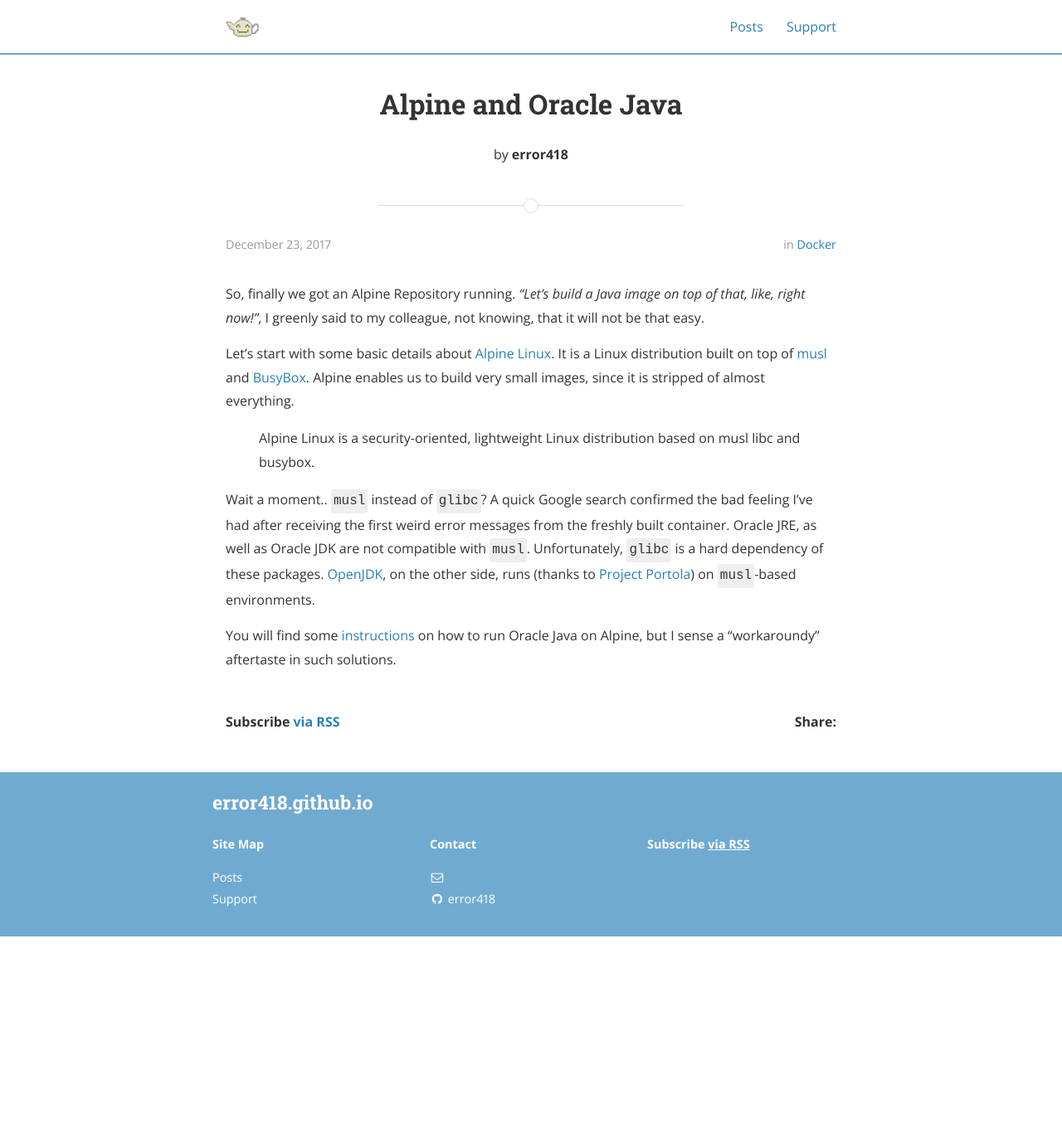
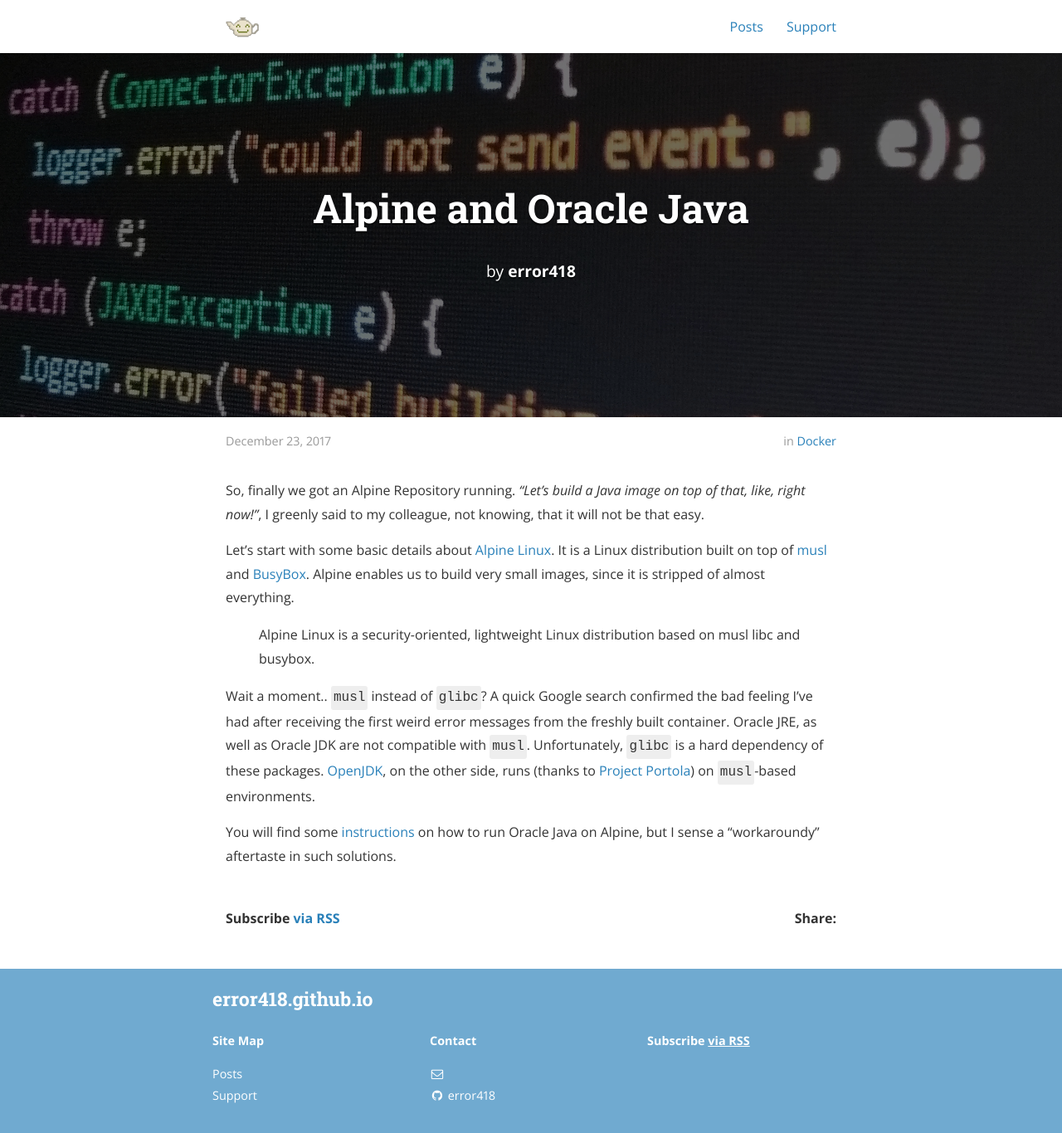
Before and after one commit to error418/error418.github.io, a Jekyll site: the page built from _posts/2017-12-23-alpine-java.md, in a window 1280 px wide. Shown: the whole page at 83% size. Built offline with Jekyll 4.4.1, drawn with Linux system fonts in a browser that asks for light colours; nearby versions of some CDN libraries; before the commit the page ends 1129 px from its top, so only the background shows below that.

Commit message:
add post images

```diff
--- a/_posts/2017-12-23-alpine-java.md
+++ b/_posts/2017-12-23-alpine-java.md
@@ -4,6 +4,7 @@
 date:   2017-12-23 22:04:00 +0100
 categories: docker
 author: error418
+cover:  "/assets/header-code.jpg"
 ---
 
 So, finally we got an Alpine Repository running. *"Let's build a Java image on top of that, like, right now!"*, I greenly said to my colleague, not knowing, that it will not be that easy.
```
Also changed, not shown: _posts/2018-01-28-pihole.md (+1 -0 lines), assets/header-code.jpg (added), 1 other file.
